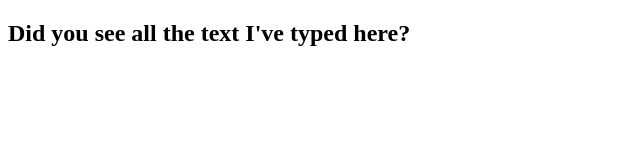
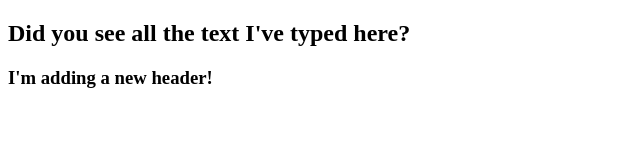
Before and after one commit to makrilavy/testRepo, a plain HTML site: page index.html in a window 1280 px wide. Shown: the whole page, without its empty margins (0-640 px from the left). Drawn offline with Linux system fonts and the light colour scheme.

Commit message:
Committing a new header addition to the file

```diff
--- a/index.html
+++ b/index.html
@@ -3,5 +3,6 @@
   <title>This is a webpage for testing purposes</title>
   <body>
     <h2>Did you see all the text I've typed here?</h2>
+    <h3> I'm adding a new header! </h3>
   </body>
 </html>
```
